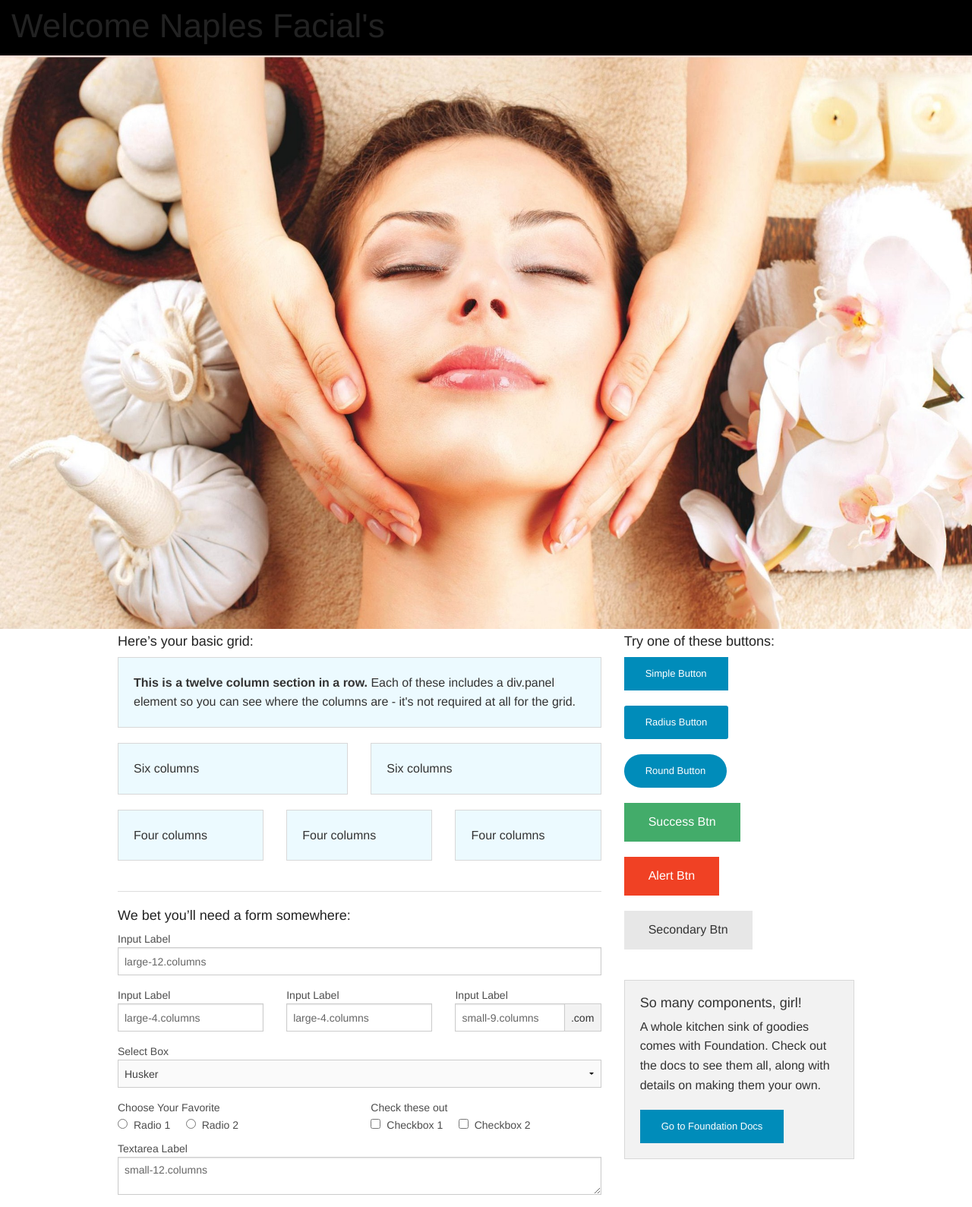
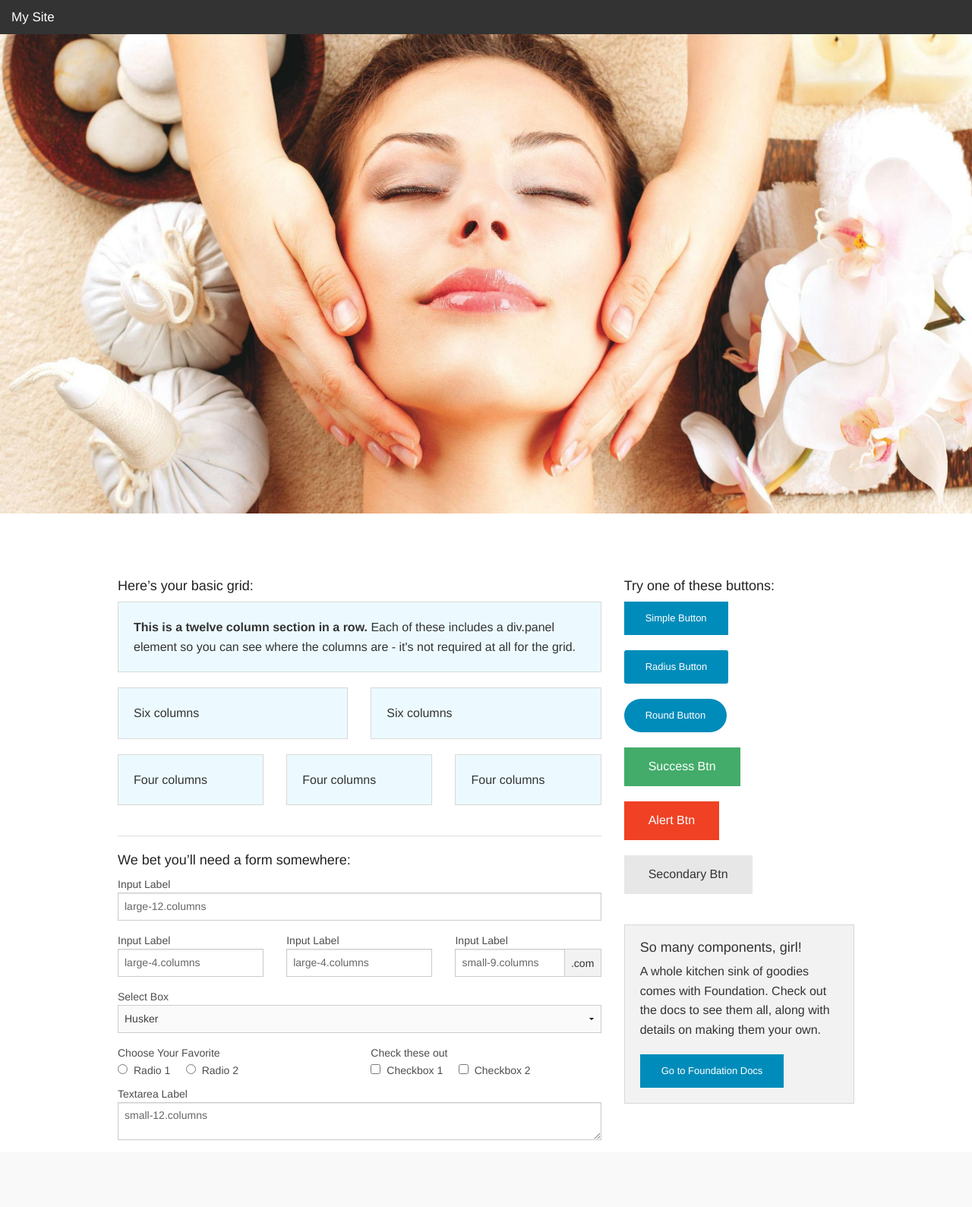
Before and after one commit to rimmesbe/TrinityFusion_site, a PHP site: page / in a window 1280 px wide. Shown: the whole page at 76% size. After the commit the page ends 1501 px from the top, so only its background shows below. Run offline with PHP 8.4, Linux system fonts and the light colour scheme; some libraries are stand-ins or nearby versions.

Commit message:
created fixed navbar

```diff
--- a/massage_and_facials/css/application.css
+++ b/massage_and_facials/css/application.css
@@ -1,20 +1,29 @@
-#nav-bar {
-  margin: 0%;
+/* countering foundation padding */
+body.f-topbar-fixed {
+  padding: 0px;
+}
+
+.no-padding {
+  padding: 0px;
+}
+
+.no-margin {
+  margin: 0px;
   max-width: 100%;
-  background-color: black;
 }
 
 #main-img-div {
+  background-image: url("../img/new_facial_flower.jpg");
+  background-repeat: no-repeat;
+  background-size: contain;
   margin: 0%;
   max-width: 100%;
-  background-color: grey;
+  width: 100%;
+  height: 0;
+  padding-bottom: 59.0322%;
 }
 
 #main-img {
   max-width: 100%;
   width: 100%;
 }
-
-.no-padding {
-  padding: 0px;
-}
--- a/massage_and_facials/index.html
+++ b/massage_and_facials/index.html
@@ -11,16 +11,18 @@
   </head>
 
   <body>
-
-    <div class="row" id="nav-bar">
-      <div class="large-12 columns">
-        <h1>Welcome Naples Facial's</h1>
-      </div>
+    <div class="fixed">
+      <nav class="top-bar" data-topbar role="navigation">
+        <ul class="title-area">
+          <li class="name"><h1><a href="#">My Site</a></h1></li>
+     <!-- Remove the class "menu-icon" to get rid of menu icon. Take out "Menu" to just have icon alone -->
+          <li class="toggle-topbar menu-icon"><a href="#"><span>Menu</span></a></li>
+        </ul>
+      </nav>
     </div>
 
-    <div class="row" id="main-img-div">
-      <div class="large-12 columns no-padding">
-        <img src="img/facial_flowers.jpg" alt="Facial Flowers" id="main-img">
+    <div class="row no-margin">
+      <div class="large-12 columns no-padding" id="main-img-div">
       </div>
     </div>
 
```
Also changed, not shown: massage_and_facials/img/new_facial_flower.jpg (added).
